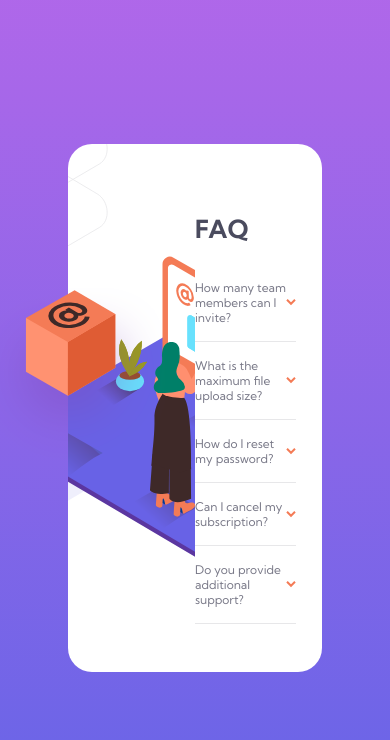
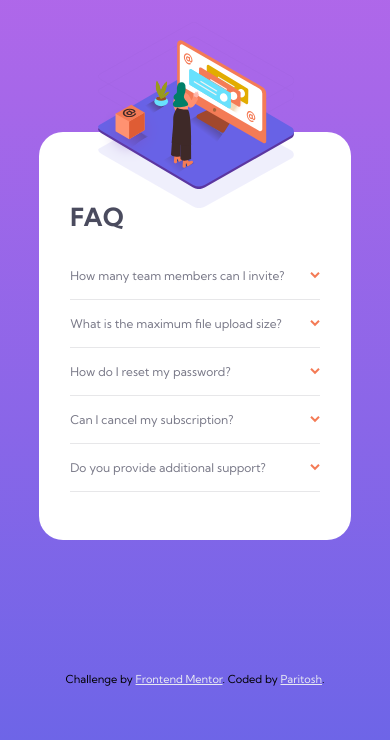
Before and after one commit to Paritosh7/faq-page, a plain HTML site: page index.html in a window 390 px wide. Drawn offline with Linux system fonts and the light colour scheme.

Commit message:
desktop fix | mobile design version

```diff
--- a/app.js
+++ b/app.js
@@ -6,19 +6,27 @@ for (let ques of quesClass) {
   ques.addEventListener("click", (eve) => {
     let ans = eve.target.parentNode.nextElementSibling;
     let arrowSibling = eve.target.nextElementSibling;
-    console.log(arrowSibling);
+
     if (toggle) {
-      ques.style.color = "hsl(237, 12%, 33%)";
-      ques.style.fontWeight = "600";
-      arrowSibling.style.transform = "rotate(180deg)";
-      ans.style.display = "block";
+      showAns(ques, arrowSibling, ans);
       toggle = false;
     } else {
-      ques.style.color = "hsl(240, 6%, 50%)";
-      ques.style.fontWeight = "400";
-      arrowSibling.style.transform = "rotate(360deg)";
-      ans.style.display = "none";
+      hideAns(ques, arrowSibling, ans);
       toggle = true;
     }
   });
 }
+
+function showAns(ques, arrowSibling, ans) {
+  ques.style.color = "hsl(237, 12%, 33%)";
+  ques.style.fontWeight = "600";
+  arrowSibling.style.transform = "rotate(180deg)";
+  ans.style.display = "block";
+}
+
+function hideAns(ques, arrowSibling, ans) {
+  ques.style.color = "hsl(240, 6%, 50%)";
+  ques.style.fontWeight = "400";
+  arrowSibling.style.transform = "rotate(360deg)";
+  ans.style.display = "none";
+}
--- a/index.html
+++ b/index.html
@@ -87,12 +87,12 @@
       <img id="img-box" src="./images/illustration-box-desktop.svg" alt="" />
     </section>
 
-    <!-- <div class="attribution">
+    <div class="attribution">
       Challenge by
       <a href="https://www.frontendmentor.io?ref=challenge" target="_blank"
         >Frontend Mentor</a
-      >. Coded by <a href="#">Your Name Here</a>.
-    </div> -->
+      >. Coded by <a href="https://github.com/Paritosh7/faq-page">Paritosh</a>.
+    </div>
   </body>
 
   <script src="./app.js"></script>
--- a/style.css
+++ b/style.css
@@ -28,7 +28,7 @@ h4 {
   height: fit-content;
   background: white;
   width: 65%;
-  margin: 12em auto;
+  margin: 11em auto;
   display: flex;
   position: relative;
   border-radius: 2em;
@@ -52,7 +52,7 @@ h4 {
 }
 
 #img-woman {
-  position: relative;
+  position: absolute;
   width: 400px;
   /* margin: auto 0; */
   /* top: 90px; */
@@ -84,6 +84,7 @@ h4 {
 }
 
 .div-ques-ans > p {
+  margin: 0px 0px 6px 0px;
   display: none;
   color: hsl(240, 6%, 50%);
 }
@@ -92,10 +93,109 @@ h4 {
   color: rgb(209 77 13 / 47%) !important;
 }
 
-/* .attribution {
+.attribution {
   font-size: 11px;
   text-align: center;
 }
 .attribution a {
-  color: hsl(228, 45%, 44%);
-} */
+  color: hsl(228, 29%, 93%);
+}
+
+@media (max-width: 1015px) {
+  #faq-content {
+    width: 80%;
+    justify-content: center;
+  }
+
+  #div-images {
+    position: absolute;
+    overflow: unset;
+    height: 100px;
+    top: -77px;
+    width: 100%;
+  }
+
+  #img-pattern {
+    position: absolute;
+    height: 300px;
+    width: 300px;
+    top: -108px;
+    left: 31%;
+  }
+
+  #img-woman {
+    position: absolute;
+    width: 300px;
+    top: -64px;
+    left: 31%;
+  }
+
+  #img-box {
+    position: absolute;
+    left: 30%;
+    top: -53px;
+    width: 15%;
+  }
+
+  #div-faqs {
+    width: 90%;
+  }
+}
+
+@media (max-width: 800px) {
+  #img-pattern {
+    height: 250px;
+    width: 250px;
+    top: -70px;
+    left: 27%;
+  }
+
+  #img-woman {
+    width: 250px;
+    top: -38px;
+    left: 27%;
+  }
+
+  #img-box {
+    left: 26%;
+    top: -34px;
+    width: 15%;
+  }
+}
+
+@media (max-width: 500px) {
+  #faq-content {
+    width: 80%;
+    justify-content: center;
+  }
+
+  #div-images {
+    height: 100px;
+    top: -77px;
+    width: 100%;
+  }
+
+  #img-pattern {
+    height: 186px;
+    width: 196px;
+    top: -33px;
+    left: 19%;
+  }
+
+  #img-woman {
+    width: 196px;
+    top: -15px;
+    left: 19%;
+  }
+
+  #img-box {
+    position: absolute;
+    left: 60px;
+    top: -28px;
+    width: 20%;
+  }
+
+  #div-faqs {
+    width: 80%;
+  }
+}
```
